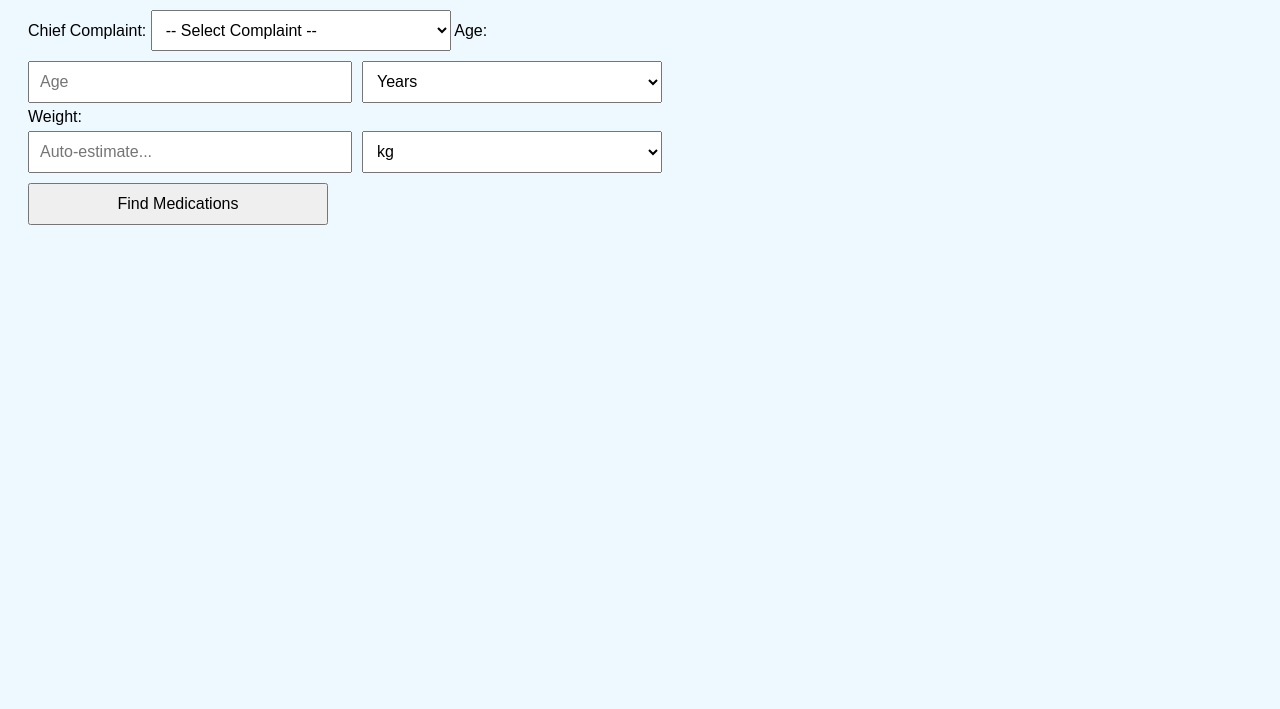
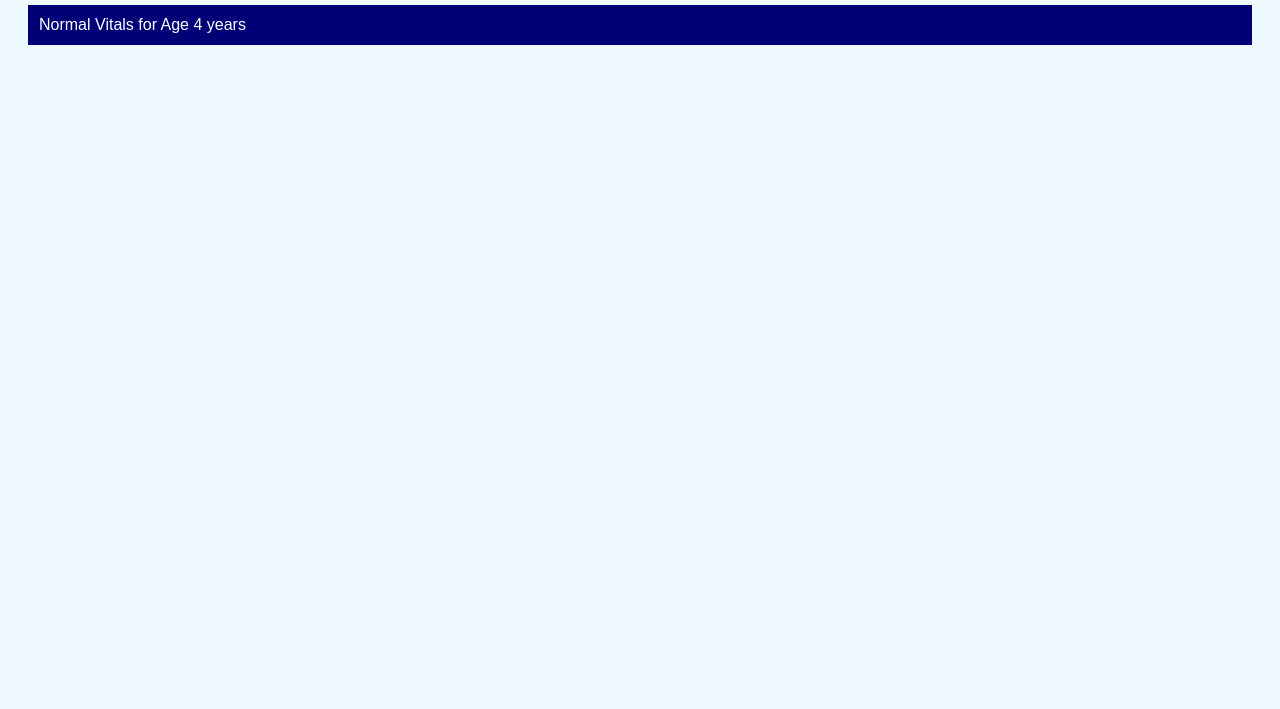
Before and after one commit to EMSCodeSim/pedi-drugs, a plain HTML site: page index.html in a window 1280 px wide. Shown: the part 91-800 px from the top of the page. Drawn offline with Linux system fonts and the light colour scheme.

Commit message:
Update index.html

```diff
--- a/index.html
+++ b/index.html
@@ -6,161 +6,55 @@
   <title>Pediatric Drug Calculator</title>
   <meta name="viewport" content="width=device-width, initial-scale=1.0" />
   <style>
-    body { font-family: Arial, sans-serif; background: #eef9ff; padding: 20px; }
-    h2 { color: #005580; }
-    select, input, button {
-      padding: 10px; margin: 5px 0; width: 100%; max-width: 300px; font-size: 1rem;
-    }
-    .input-row { display: flex; gap: 10px; flex-wrap: wrap; }
-    .dropdown { margin-top: 10px; background: #f5faff; border: 1px solid #0077cc; border-radius: 5px; }
-    .dropdown-header { background: #0077cc; color: white; padding: 10px; cursor: pointer; font-weight: bold; }
+    body { font-family: Arial; padding: 20px; background: #eef9ff; }
+    .dropdown { border: 1px solid #007; margin-top: 10px; background: #f5faff; }
+    .dropdown-header { background: #007; color: white; padding: 10px; cursor: pointer; }
     .dropdown-body { display: none; padding: 10px; }
-    .warning { color: red; font-weight: bold; margin-top: 15px; }
   </style>
 </head>
 <body>
-
 <h2>Pediatric Drug Calculator</h2>
-
-<label for="complaintSelect">Chief Complaint:</label>
-<select id="complaintSelect">
-  <option value="">-- Select Complaint --</option>
-</select>
-
-<label>Age:</label>
-<div class="input-row">
-  <input type="number" id="ageValue" placeholder="Age" />
-  <select id="ageUnit">
-    <option value="years">Years</option>
-    <option value="months">Months</option>
-    <option value="days">Days</option>
-  </select>
-</div>
-
-<label>Weight:</label>
-<div class="input-row">
-  <input type="number" id="weightValue" placeholder="Auto-estimate..." />
-  <select id="weightUnit">
-    <option value="kg">kg</option>
-    <option value="lb">lb</option>
-  </select>
-</div>
-
-<button onclick="loadMedications()">Find Medications</button>
-
 <div id="medList"></div>
-
 <script>
-let allMeds = {};
-
-fetch("./data/medications_by_complaint.json")
-  .then(response => response.json())
-  .then(data => {
-    allMeds = data;
-    const complaintSelect = document.getElementById("complaintSelect");
-    Object.keys(data).forEach(complaint => {
-      const option = document.createElement("option");
-      option.value = complaint;
-      option.textContent = complaint;
-      complaintSelect.appendChild(option);
-    });
-  });
-
-document.getElementById("ageValue").addEventListener("input", estimateWeight);
-document.getElementById("ageUnit").addEventListener("change", estimateWeight);
-
-function estimateWeight() {
-  const age = parseFloat(document.getElementById("ageValue").value);
-  const unit = document.getElementById("ageUnit").value;
-  const weightInput = document.getElementById("weightValue");
-  if (isNaN(age)) return;
-
-  let ageY = unit === "months" ? age / 12 : unit === "days" ? age / 365 : age;
-  if (ageY > 0 && ageY <= 12) {
-    const estKg = 2 * ageY + 8; // Broselow estimation
-    weightInput.value = estKg.toFixed(1);
-    document.getElementById("weightUnit").value = "kg";
-  }
+function getVitalsByAge(ageY) {
+  if (ageY <= 1) return { hr: "100–160", rr: "30–60", sbp: "70–100" };
+  if (ageY <= 3) return { hr: "90–150", rr: "24–40", sbp: "80–110" };
+  if (ageY <= 5) return { hr: "80–140", rr: "22–34", sbp: "80–110" };
+  if (ageY <= 8) return { hr: "70–120", rr: "18–30", sbp: "85–115" };
+  if (ageY <= 12) return { hr: "60–100", rr: "18–24", sbp: "90–120" };
+  return null;
 }
 
-function loadMedications() {
-  const complaint = document.getElementById("complaintSelect").value;
-  const ageVal = parseFloat(document.getElementById("ageValue").value);
-  const ageUnit = document.getElementById("ageUnit").value;
-  const weight = parseFloat(document.getElementById("weightValue").value);
-  const weightUnit = document.getElementById("weightUnit").value;
-  const weightInKg = weightUnit === "lb" ? weight / 2.2046 : weight;
-  const ageY = ageUnit === "months" ? ageVal / 12 : ageUnit === "days" ? ageVal / 365 : ageVal;
+function showVitals(ageY) {
   const medList = document.getElementById("medList");
-  medList.innerHTML = "";
+  const vitals = getVitalsByAge(ageY);
+  if (!vitals) return;
 
-  if (!complaint || !allMeds[complaint]) {
-    medList.innerHTML = "<div class='warning'>Please select a chief complaint and enter age.</div>";
-    return;
-  }
-
-  const matches = allMeds[complaint].filter(med => {
-    const range = med["Age Range"]?.toLowerCase() || "";
-    return (
-      range.includes("all") ||
-      (range.includes("adult") && ageY >= 18) ||
-      (range.includes("pediatric") && ageY < 18) ||
-      (!isNaN(parseFloat(range)) && ageY === parseFloat(range)) ||
-      (range.includes("-") && ageY >= parseInt(range.split("-")[0]) && ageY <= parseInt(range.split("-")[1]))
-    );
-  });
-
-  if (matches.length === 0) {
-    medList.innerHTML = "<div class='warning'>No medications found for this age and complaint.</div>";
-    return;
-  }
-
-  matches.forEach((med, i) => {
   const wrapper = document.createElement("div");
   wrapper.className = "dropdown";
 
   const header = document.createElement("div");
   header.className = "dropdown-header";
-    header.textContent = `${med.Medication} (${med.Route})`;
+  header.textContent = "Normal Vitals for Age " + ageY + " years";
   header.onclick = () => {
     body.style.display = body.style.display === "block" ? "none" : "block";
   };
 
   const body = document.createElement("div");
   body.className = "dropdown-body";
-    const isWeightBased = med.Dose?.toLowerCase().includes("mg/kg") || med.Dose?.toLowerCase().includes("mcg/kg");
-    let calc = "";
-    if (isWeightBased) {
-      const perKg = parseFloat(med.Dose.match(/[\d\.]+/)[0]);
-      const isMcg = med.Dose.includes("mcg");
-      const doseMg = isMcg ? (perKg * weightInKg) / 1000 : perKg * weightInKg;
-      const conc = parseFloat(med.Concentration?.match(/[\d\.]+/));
-      const volume = doseMg / conc;
-      calc = `
-        <br><strong>Calculation:</strong><br>
-        ${weightInKg.toFixed(1)} kg × ${perKg}${isMcg ? " mcg/kg" : " mg/kg"} = ${doseMg.toFixed(2)} mg<br>
-        ${doseMg.toFixed(2)} mg ÷ ${conc} = ${volume.toFixed(2)} mL<br>
-      `;
-    }
-
   body.innerHTML = `
-      <strong>Age Range:</strong> ${med["Age Range"]}<br>
-      <strong>Indication:</strong> ${med.Indication}<br>
-      <strong>Dose:</strong> ${med.Dose}<br>
-      <strong>Concentration:</strong> ${med.Concentration}<br>
-      <strong>Max Dose:</strong> ${med["Max Dose"]}<br>
-      <strong>Max Doses:</strong> ${med["Max # of Doses"]}<br>
-      <strong>Call-In:</strong> ${med["Call-In"]}<br>
-      <strong>Contraindication:</strong> ${med.Contraindication}<br>
-      ${med["Drip Setup"] && med["Drip Setup"] !== "N/A" ? `<strong>Drip Setup:</strong> ${med["Drip Setup"]}<br>` : ""}
-      ${calc}
+    <strong>Pulse:</strong> ${vitals.hr}<br>
+    <strong>Respiratory Rate:</strong> ${vitals.rr}<br>
+    <strong>Systolic BP:</strong> ${vitals.sbp}<br>
   `;
 
   wrapper.appendChild(header);
   wrapper.appendChild(body);
   medList.appendChild(wrapper);
-  });
 }
+
+// Example call for testing
+showVitals(4);
 </script>
 </body>
 </html>
```
Lines whose indentation alone changed are shown as unchanged.
